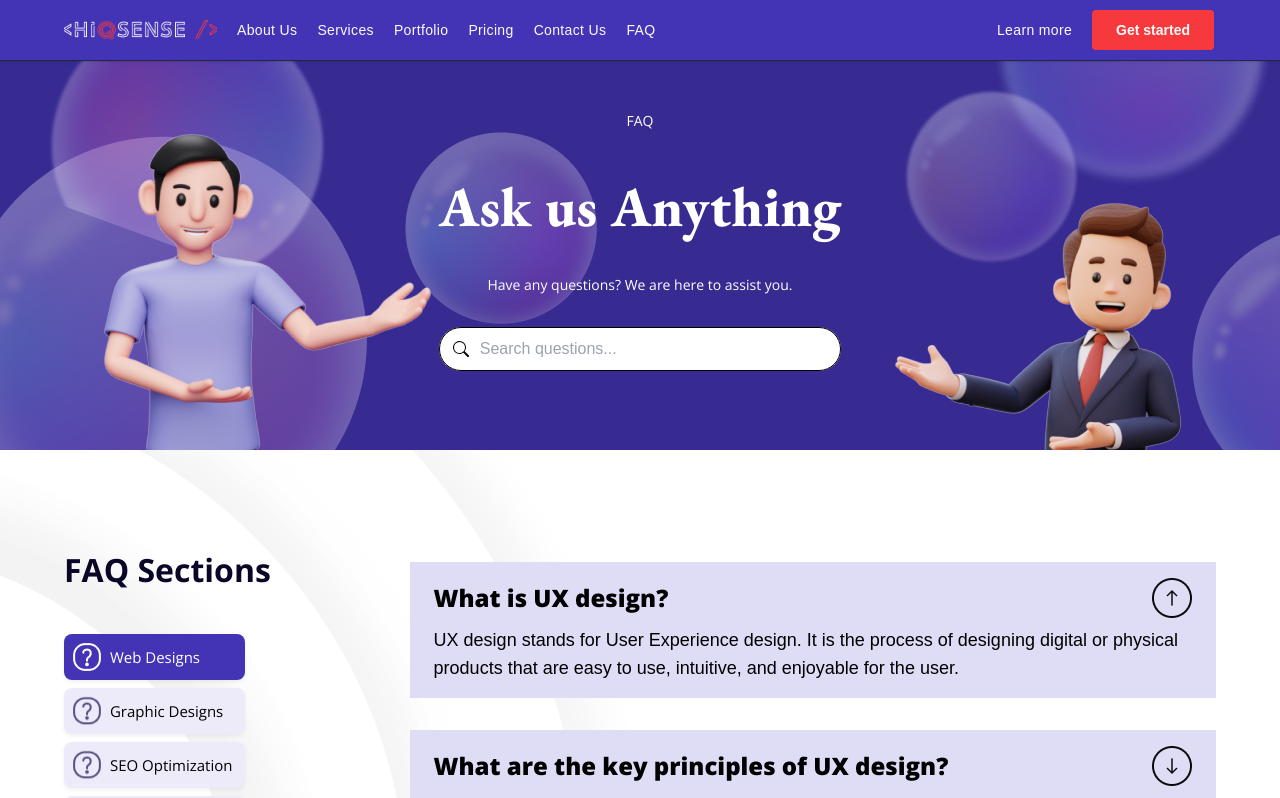
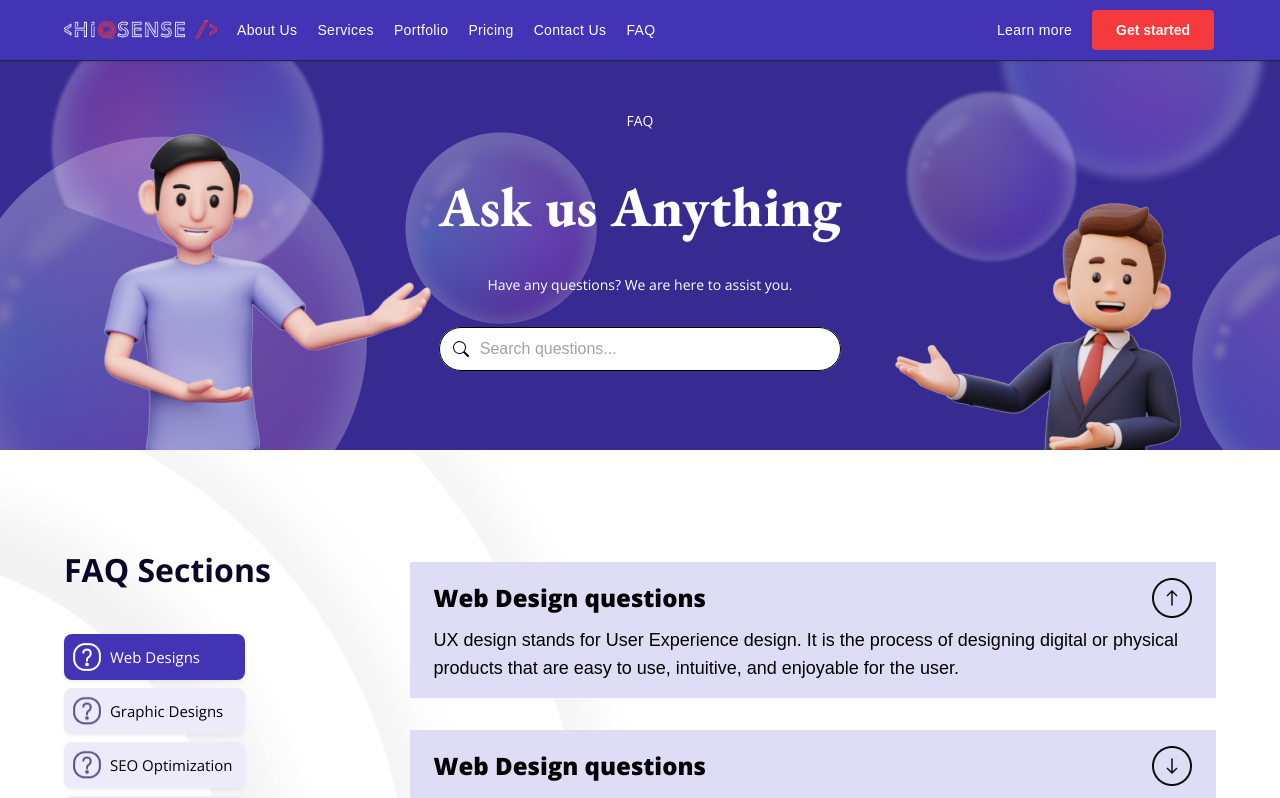
Before and after one commit to Achwak28/hiqsense.caV2, a React (Create React App) app: page /faq in a window 1280 px wide. Shown: the top 798 px of the page. Built offline with nearby package versions, Linux system fonts and the light colour scheme.

Commit message:
Search Functionality

```diff
--- a/src/components/pages/FAQ/FAQ.jsx
+++ b/src/components/pages/FAQ/FAQ.jsx
@@ -2,17 +2,47 @@ import React, { useState, useEffect } from "react";
 import FAQHero from "./FAQHero/FAQHero";
 import Questions from "./Questions/Questions";
 import FAQFooter from "./FAQFooter/FAQFooter";
-import { faq_answers } from "../../../constants";
+import {  faq_questions } from "../../../constants";
+
+
+
+
+
 
 const FAQ = () => {
-  const [questionsList, setQuestionsList] = useState(faq_answers);
-  const [originalQuestionsList, setOriginalQuestionsList] = useState(faq_answers);
+  const allQuestions = faq_questions.flatMap(section => section.questions);
+  const [questionsList, setQuestionsList] = useState(allQuestions);
+  const [originalQuestionsList, setOriginalQuestionsList] = useState(allQuestions);
+  const [userIsSearching, setUserisSearching] = useState(false)
 
   useEffect(() => {
-    setOriginalQuestionsList(faq_answers);
+    setOriginalQuestionsList(allQuestions);
   }, []);
 
   const searchQuestion = (word) => {
+    setUserisSearching(true)
+    const lowercaseWord = word.toLowerCase();
+    const filteredList = originalQuestionsList.filter((item) => {
+      const titleMatch = item.title.toLowerCase().includes(lowercaseWord);
+      const answerMatch = item.answer.toLowerCase().includes(lowercaseWord);
+      return lowercaseWord === '' || titleMatch || answerMatch;
+    });
+    setUserisSearching(word.length > 0);
+    setQuestionsList(filteredList);
+  };
+
+  return (
+    <div>
+      <FAQHero onSearchQuestion={searchQuestion} />
+      <Questions questions={questionsList} onSearch={userIsSearching} />
+      <FAQFooter />
+    </div>
+  );
+};
+
+export default FAQ;
+/*
+ const searchQuestion = (word) => {
     const lowercaseWord = word.toLowerCase();
     const filteredList = originalQuestionsList.filter((item) => {
       const titleMatch = item.title.toLowerCase().includes(lowercaseWord);
@@ -21,14 +51,4 @@ const FAQ = () => {
     });
     setQuestionsList(filteredList);
   };
-
-  return (
-    <div>
-      <FAQHero onSearchQuestion={searchQuestion} />
-      <Questions questions={questionsList} />
-      <FAQFooter />
-    </div>
-  );
-};
-
-export default FAQ;
+ */
--- a/src/components/pages/FAQ/Questions/Questions.jsx
+++ b/src/components/pages/FAQ/Questions/Questions.jsx
@@ -1,7 +1,7 @@
 import React, { useState } from "react";
 import Title from "./Title/Title";
 import Item from "./Item/Item";
-import { faq_sections } from "../../../../constants";
+import { faq_questions } from "../../../../constants";
 import image from "../../../../assets/FAQ/group.png";
 import "./Questions.css";
 
@@ -15,26 +15,30 @@ const Questions = (props) => {
   const [openIndex, setOpenIndex] = useState(0);
 
   const [selectedTitle, setSelectedTitle] = useState(
-    faq_sections.length > 0 ? faq_sections[0].title : null
+    faq_questions.length > 0 ? faq_questions[0].title : null
   );
 
   const handleTitleClick = (title) => {
     setSelectedTitle(title);
   };
 
+  const selectedSection = faq_questions.find(
+    (section) => section.title === selectedTitle
+  );
+
   return (
     <div className="faq-questions-container">
       <img className="left-bg hidden md:block" src={image} alt="image" />
       <div className="questions-titles">
-        <p style={titleStyle} className="font-subTitle text-center md:text-start">
+        <p
+          style={titleStyle}
+          className="font-subTitle text-center md:text-start"
+        >
           FAQ Sections
         </p>
         <div className="questions-titles-items">
-          {faq_sections.map((section) => (
-            <div
-              key={section.id}
-              className="pr-2 my-2"
-            >
+          {faq_questions.map((section) => (
+            <div key={section.id} className="pr-2 my-2">
               <Title
                 title={section.title}
                 onClick={() => handleTitleClick(section.title)}
@@ -45,7 +49,8 @@ const Questions = (props) => {
         </div>
       </div>
       <div className="question-answer">
-        {props.questions.map((answer, index) => (
+  {props.onSearch === true ? (
+    props.questions.map((answer, index) => (
       <div
         key={answer.id}
         style={{ marginTop: "1rem", marginBottom: "1rem" }}
@@ -58,8 +63,26 @@ const Questions = (props) => {
           setOpenIndex={setOpenIndex}
         />
       </div>
-        ))}
+    ))
+  ) : (
+    selectedSection &&
+    selectedSection.questions.map((answer, index) => (
+      <div
+        key={answer.id}
+        style={{ marginTop: "1rem", marginBottom: "1rem" }}
+      >
+        <Item
+          title={answer.title}
+          answer={answer.answer}
+          index={index}
+          openIndex={openIndex}
+          setOpenIndex={setOpenIndex}
+        />
       </div>
+    ))
+  )}
+</div>
+
     </div>
   );
 };
--- a/src/constants.js
+++ b/src/constants.js
@@ -275,71 +275,239 @@ const pricing_plans = [
   },
 ];
 
-const faq_sections = [
+const faq_questions = [
   {
     id: "s1",
     title: "Web Designs",
-  },
-  {
-    id: "s2",
-    title: "Graphic Designs",
-  },
-  {
-    id: "s3",
-    title: "SEO Optimization",
-  },
-  {
-    id: "s4",
-    title: "Email Hosting",
-  },
-  {
-    id: "s5",
-    title: "Others",
-  },
-];
-
-const faq_answers = [
+    questions : [
       {
         id: "a1",
-    title: "What is UX design?",
+        title: "Web Design questions",
         answer:
           "UX design stands for User Experience design. It is the process of designing digital or physical products that are easy to use, intuitive, and enjoyable for the user.",
       },
       {
         id: "a2",
-    title: "What are the key principles of UX design?",
+        title: "Web Design questions",
         answer:
         "UX design stands for User Experience design. It is the process of designing digital or physical products that are easy to use, intuitive, and enjoyable for the user.",
 
       },
       {
         id: "a3",
-    title: "What is a Wireframe?",
+        title: "Web Design questionse?",
         answer:"UX design stands for User Experience design. It is the process of designing digital or physical products that are easy to use, intuitive, and enjoyable for the user.",
 
       },
       {
         id: "a4",
-    title: "What is a User Testing?",
+        title: "Web Design questions?",
         answer:
         "UX design stands for User Experience design. It is the process of designing digital or physical products that are easy to use, intuitive, and enjoyable for the user.",
 
       },
       {
         id: "a5",
-    title: "How to avail your services?",
+        title: "Web Design questions?",
         answer:
         "UX design stands for User Experience design. It is the process of designing digital or physical products that are easy to use, intuitive, and enjoyable for the user.",
 
       },
       {
         id: "a6",
-    title: "What is your turnover rate?",
+        title: "Web Design questions?",
         answer:
         "UX design stands for User Experience design. It is the process of designing digital or physical products that are easy to use, intuitive, and enjoyable for the user.",
 
       },
+    ]
+  },
+  {
+    id: "s2",
+    title: "Graphic Designs",
+    questions : [
+      {
+        id: "a7",
+        title: "Graphic Design questions",
+        answer:
+          "UX design stands for User Experience design. It is the process of designing digital or physical products that are easy to use, intuitive, and enjoyable for the user.",
+      },
+      {
+        id: "a8",
+        title: "Graphic Design questions",
+        answer:
+        "UX design stands for User Experience design. It is the process of designing digital or physical products that are easy to use, intuitive, and enjoyable for the user.",
+
+      },
+      {
+        id: "a9",
+        title: "Graphic Design questionse?",
+        answer:"UX design stands for User Experience design. It is the process of designing digital or physical products that are easy to use, intuitive, and enjoyable for the user.",
+
+      },
+      {
+        id: "a10",
+        title: "Graphic Design questions?",
+        answer:
+        "UX design stands for User Experience design. It is the process of designing digital or physical products that are easy to use, intuitive, and enjoyable for the user.",
+
+      },
+      {
+        id: "a11",
+        title: "Graphic Design questions?",
+        answer:
+        "UX design stands for User Experience design. It is the process of designing digital or physical products that are easy to use, intuitive, and enjoyable for the user.",
+
+      },
+      {
+        id: "a12",
+        title: "Graphic Design questions?",
+        answer:
+        "UX design stands for User Experience design. It is the process of designing digital or physical products that are easy to use, intuitive, and enjoyable for the user.",
+
+      },
+    ]
+  },
+  {
+    id: "s3",
+    title: "SEO Optimization",
+    questions : [
+      {
+        id: "a13",
+        title: "SEO questions",
+        answer:
+          "UX design stands for User Experience design. It is the process of designing digital or physical products that are easy to use, intuitive, and enjoyable for the user.",
+      },
+      {
+        id: "a14",
+        title: "SEO questions",
+        answer:
+        "UX design stands for User Experience design. It is the process of designing digital or physical products that are easy to use, intuitive, and enjoyable for the user.",
+
+      },
+      {
+        id: "a15",
+        title: "SEO questionse?",
+        answer:"UX design stands for User Experience design. It is the process of designing digital or physical products that are easy to use, intuitive, and enjoyable for the user.",
+
+      },
+      {
+        id: "a16",
+        title: "SEO questions?",
+        answer:
+        "UX design stands for User Experience design. It is the process of designing digital or physical products that are easy to use, intuitive, and enjoyable for the user.",
+
+      },
+      {
+        id: "a17",
+        title: "SEO questions?",
+        answer:
+        "UX design stands for User Experience design. It is the process of designing digital or physical products that are easy to use, intuitive, and enjoyable for the user.",
+
+      },
+      {
+        id: "a18",
+        title: "SEO questions?",
+        answer:
+        "UX design stands for User Experience design. It is the process of designing digital or physical products that are easy to use, intuitive, and enjoyable for the user.",
+
+      },
+    ]
+  },
+  {
+    id: "s4",
+    title: "Email Hosting",
+    questions : [
+      {
+        id: "a19",
+        title: "Email Hosting questions",
+        answer:
+          "UX design stands for User Experience design. It is the process of designing digital or physical products that are easy to use, intuitive, and enjoyable for the user.",
+      },
+      {
+        id: "a20",
+        title: "Email Hosting questions",
+        answer:
+        "UX design stands for User Experience design. It is the process of designing digital or physical products that are easy to use, intuitive, and enjoyable for the user.",
+
+      },
+      {
+        id: "a21",
+        title: "Email Hosting questionse?",
+        answer:"UX design stands for User Experience design. It is the process of designing digital or physical products that are easy to use, intuitive, and enjoyable for the user.",
+
+      },
+      {
+        id: "a22",
+        title: "Email Hosting questions?",
+        answer:
+        "UX design stands for User Experience design. It is the process of designing digital or physical products that are easy to use, intuitive, and enjoyable for the user.",
+
+      },
+      {
+        id: "a23",
+        title: "Email Hosting questions?",
+        answer:
+        "UX design stands for User Experience design. It is the process of designing digital or physical products that are easy to use, intuitive, and enjoyable for the user.",
+
+      },
+      {
+        id: "a24",
+        title: "Email Hosting questions?",
+        answer:
+        "UX design stands for User Experience design. It is the process of designing digital or physical products that are easy to use, intuitive, and enjoyable for the user.",
+
+      },
+    ]
+  },
+  {
+    id: "s5",
+    title: "Others",
+    questions : [
+      {
+        id: "a25",
+        title: "Other questions",
+        answer:
+          "UX design stands for User Experience design. It is the process of designing digital or physical products that are easy to use, intuitive, and enjoyable for the user.",
+      },
+      {
+        id: "a26",
+        title: "Other questions",
+        answer:
+        "UX design stands for User Experience design. It is the process of designing digital or physical products that are easy to use, intuitive, and enjoyable for the user.",
+
+      },
+      {
+        id: "a27",
+        title: "Other questionse?",
+        answer:"UX design stands for User Experience design. It is the process of designing digital or physical products that are easy to use, intuitive, and enjoyable for the user.",
+
+      },
+      {
+        id: "a28",
+        title: "Other questions?",
+        answer:
+        "UX design stands for User Experience design. It is the process of designing digital or physical products that are easy to use, intuitive, and enjoyable for the user.",
+
+      },
+      {
+        id: "a29",
+        title: "Other questions?",
+        answer:
+        "UX design stands for User Experience design. It is the process of designing digital or physical products that are easy to use, intuitive, and enjoyable for the user.",
+
+      },
+      {
+        id: "a30",
+        title: "Other questions?",
+        answer:
+        "UX design stands for User Experience design. It is the process of designing digital or physical products that are easy to use, intuitive, and enjoyable for the user.",
+
+      },
+    ]
+  },
 ];
 
-export { features, services, pricing_plans, faq_sections, faq_answers };
+
+export { features, services, pricing_plans, faq_questions };
 export default TEAM_MEMBERS;
```
Also changed, not shown: 1 other file (tests, documents, lock files or other folders). Lines whose indentation alone changed are shown as unchanged.
